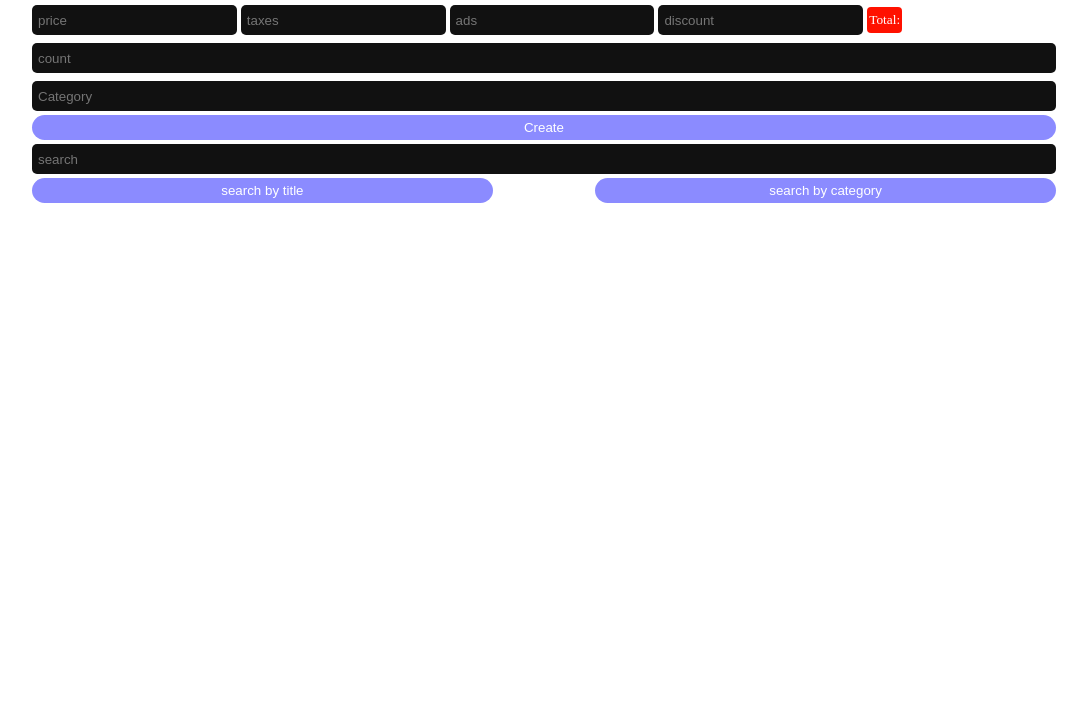
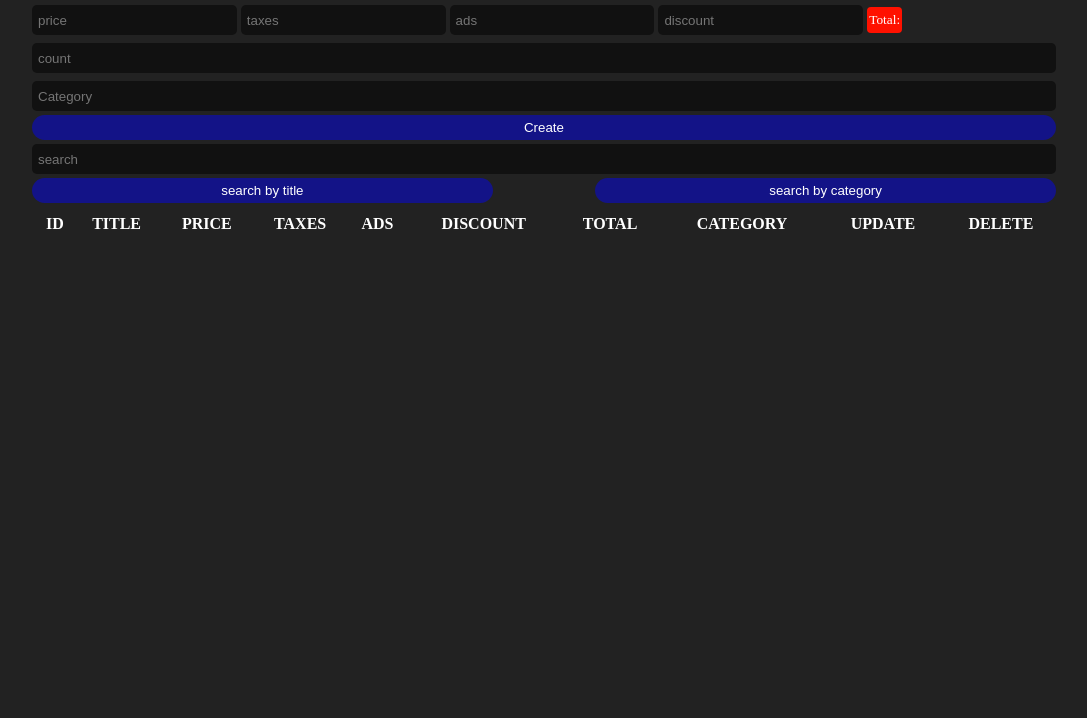
Before and after one commit to saadelnady/cruds, a plain HTML site: page index.html in a window 1280 px wide. Shown: the part 82-800 px from the top of the page, without its empty margins (96-1183 px from the left). Drawn offline with Linux system fonts and the light colour scheme.

Commit message:
Change Background Color To Black.

```diff
--- a/main.css
+++ b/main.css
@@ -5,7 +5,7 @@
 }
 
 body {
-  background-color: #fff;
+  background-color: #222;
   color: #fff;
   font-family: Bahij TheSansArabic;
 }
```
